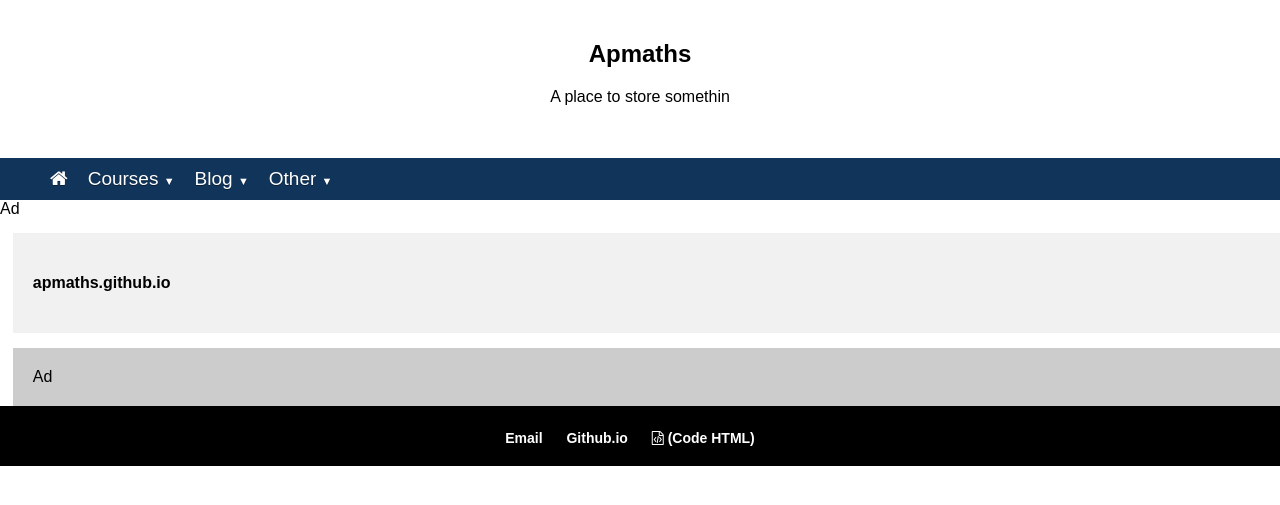
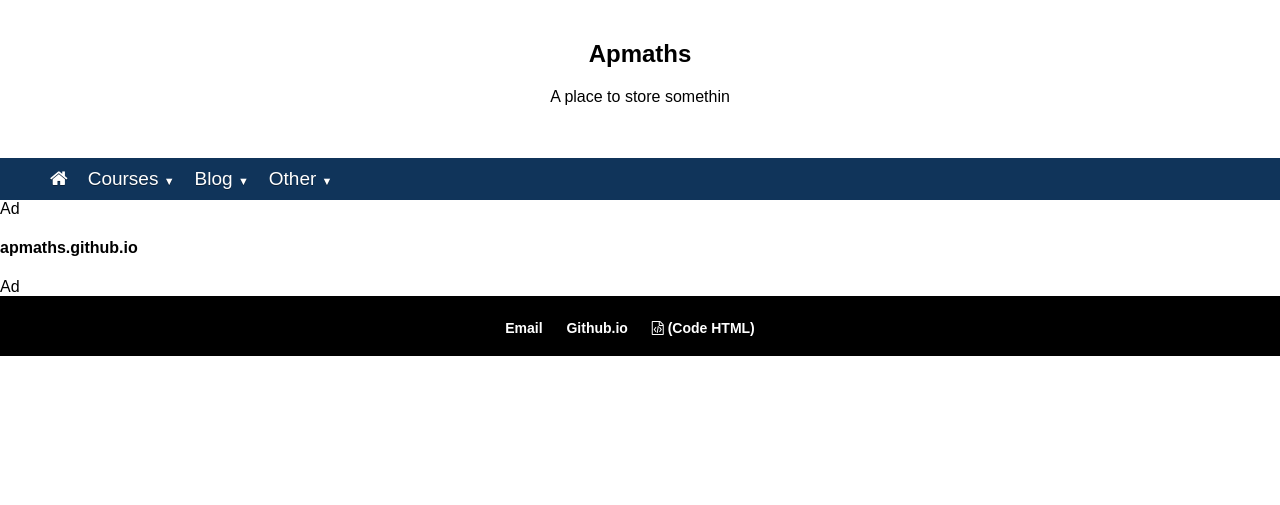
Before and after one commit to hoAngnaMPHan/apmaths.github.io, a Jekyll site: the page built from index.html, in a window 1280 px wide. Shown: the top 505 px of the page. Built offline with Jekyll 4.4.1, drawn with Linux system fonts in a browser that asks for light colours.

Commit message:
Update style.css

```diff
--- a/css/style.css
+++ b/css/style.css
@@ -5,6 +5,7 @@
 body {
   font-family: Arial, Helvetica, sans-serif;
   margin: 0;
+  box-sizing: border-box;
 }
 
 a { text-decoration: none; color: #0000ff ; }
@@ -147,49 +148,41 @@ a:hover { text-decoration: none; color: #808000;}
 
 
 /* Create two columns/boxes that floats next to each other */
-.nav {
-    margin-top: 15px;
-  flex: 22%;
-  margin-left: 1%;
-
-  background: #ccc;
+.column {
+            box-sizing: border-box;
             padding: 20px;
+            border: 0px solid #ddd;
         }
 
-/* Style the list inside the menu */
-.nav ul {
-  list-style-type: none;
-  padding: 0;
+        .left, .center {
+            float: left;
+            width: 33.33%;
         }
 
-.rnav {
- flex: 22%;
-  margin-top: 15px;
-  margin-left: 1%;
-  background: #ccc;
-  padding: 20px;
+        .right {
+            float: left;
+            width: 33.33%;
+            display: block; /* Hiển thị mặc định */
         }
 
-/* Style the list inside the menu */
-.rnav ul {
-  list-style-type: none;
-  padding: 0;
+        @media (max-width: 800px) {
+            .right {
+                display: none; /* Ẩn cột phải khi độ rộng màn hình dưới 800px */
+            }
         }
 
-.main {
-  flex: 54%;
-  padding: 20px;
-  margin-top: 15px;
-  margin-left: 1%;
-  background-color: #f1f1f1;
-
+        @media (max-width: 500px) {
+            .left {
+                display: none; /* Ẩn cột trái khi độ rộng màn hình dưới 500px */
+            }
         }
 
-/* Clear floats after the columns */
-.section {
-  display: flex;
-  flex-direction: row;
-  text-align: left;
+        .center {
+            background-color: #f2f2f2; /* Một màu nền khác cho cột trung tâm */
+        }
+
+        .clearfix {
+            clear: both;
         }
 
 
@@ -211,20 +204,7 @@ footer a { color: white;  text-decoration: none;
 }
 footer a:hover { font-weight: 900;
 }
-/* Responsive layout - makes the two columns/boxes stack on top of each other instead of next to each other, on small screens */
-@media (max-width: 800px) {
-  .rnav {
-  display: none;
-}
-}
-@media (max-width: 500px) {
-  .section {
-    flex-direction: column;
-  }
-  .rnav, .nav {
-  display: none;
-}
-}
+
 
 /* Blog */
 ul.posts { margin: 20px auto 40px; font-size: 1.5em; }
```
Lines whose indentation alone changed are shown as unchanged.
